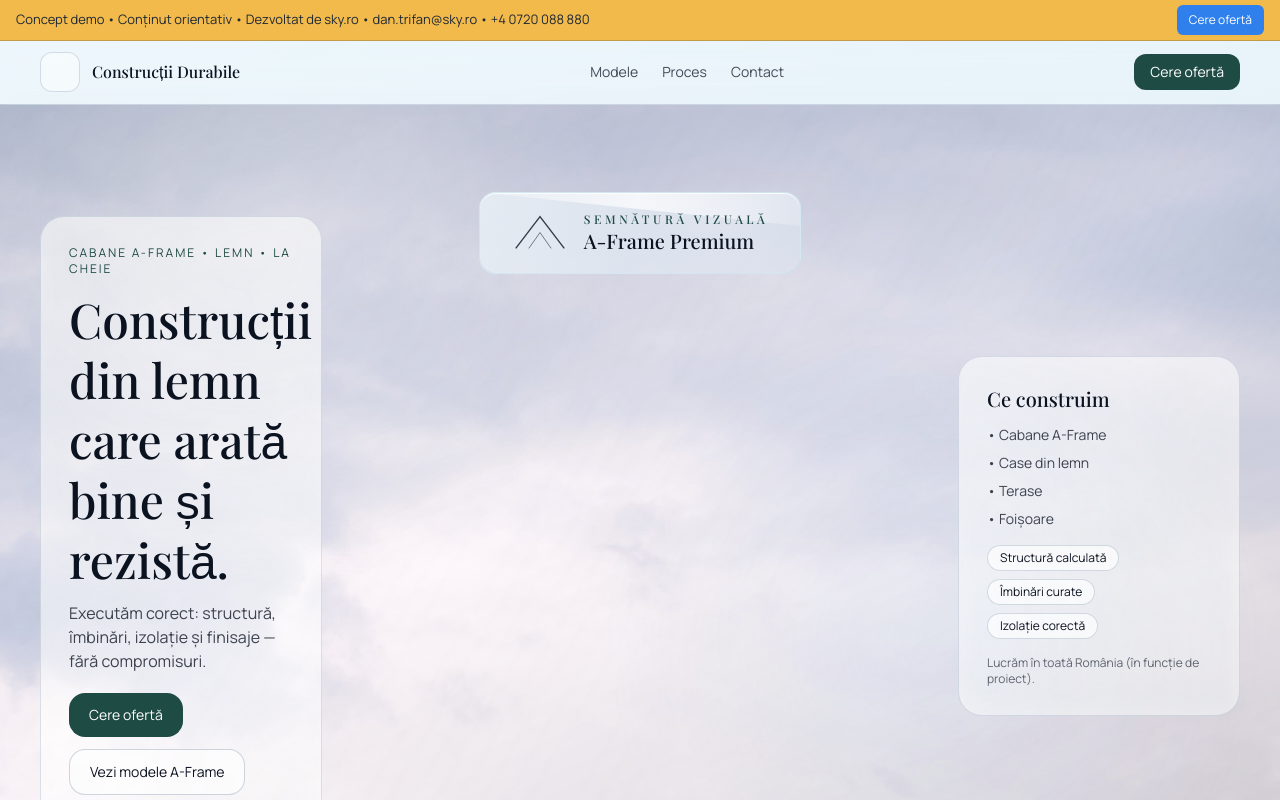
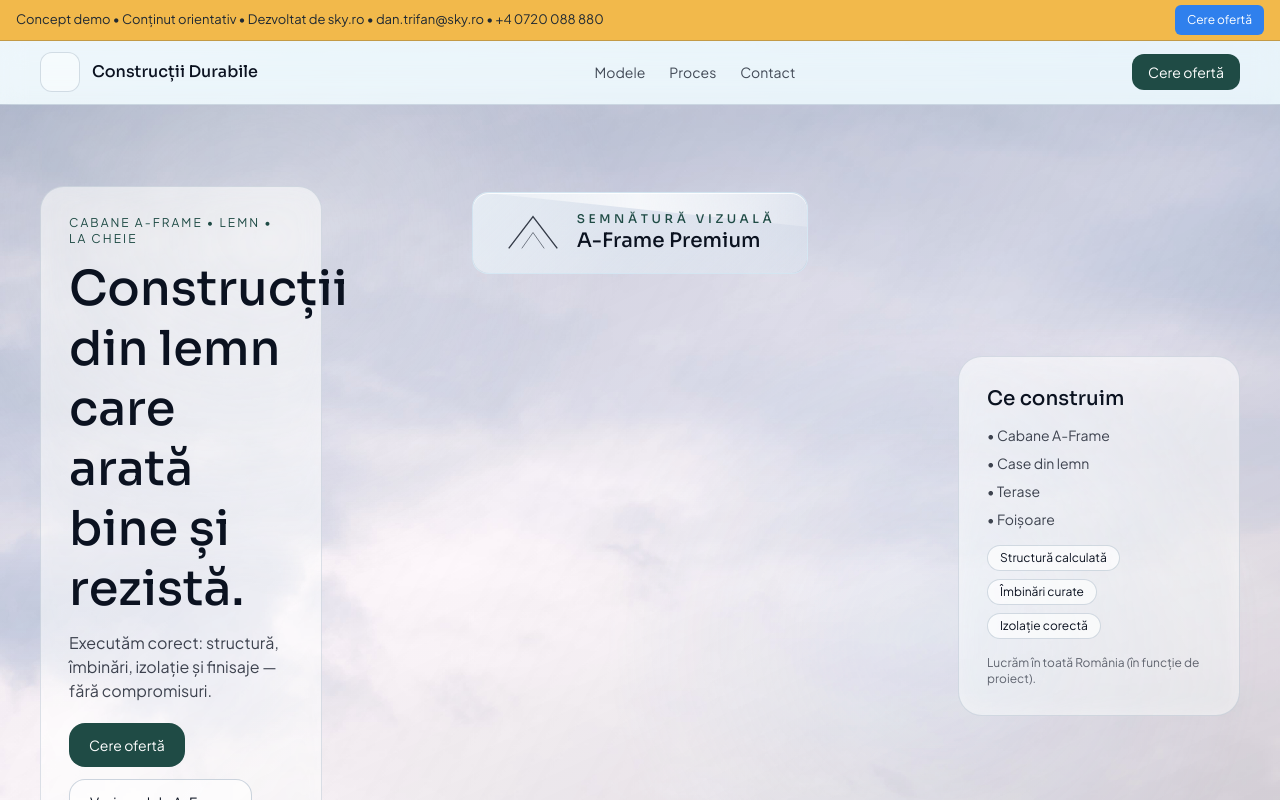
Before and after one commit to sorinpintilie-lgtm/constructiidurabile, a Next.js app: page / in a window 1280 px wide. Shown: the top 800 px of the page. Built offline with nearby package versions, Linux system fonts and the light colour scheme.

Commit message:
Switch to construction-focused premium sans pairing (Plus Jakarta + Sora)

```diff
--- a/app/layout.tsx
+++ b/app/layout.tsx
@@ -1,14 +1,14 @@
 import type { Metadata } from "next";
-import { Manrope, Playfair_Display } from "next/font/google";
+import { Plus_Jakarta_Sans, Sora } from "next/font/google";
 import "./globals.css";
 
-const manrope = Manrope({
+const plusJakarta = Plus_Jakarta_Sans({
   variable: "--font-inter",
   subsets: ["latin", "latin-ext"],
   weight: ["400", "500", "600", "700"],
 });
 
-const playfair = Playfair_Display({
+const sora = Sora({
   variable: "--font-space-grotesk",
   subsets: ["latin", "latin-ext"],
   weight: ["500", "600", "700"],
@@ -45,7 +45,7 @@ export default function RootLayout({
 }>) {
   return (
     <html lang="ro">
-      <body className={`${manrope.variable} ${playfair.variable} antialiased`}>
+      <body className={`${plusJakarta.variable} ${sora.variable} antialiased`}>
         {children}
       </body>
     </html>
```
